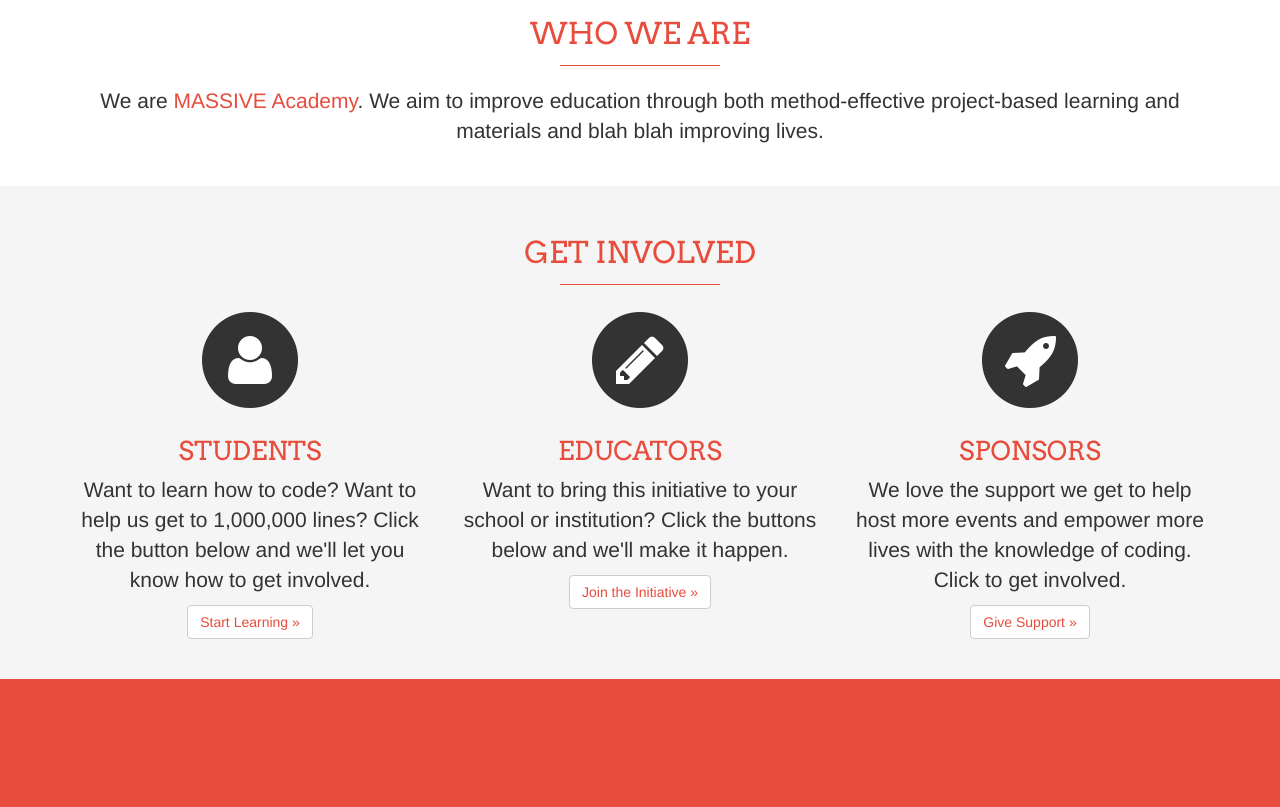
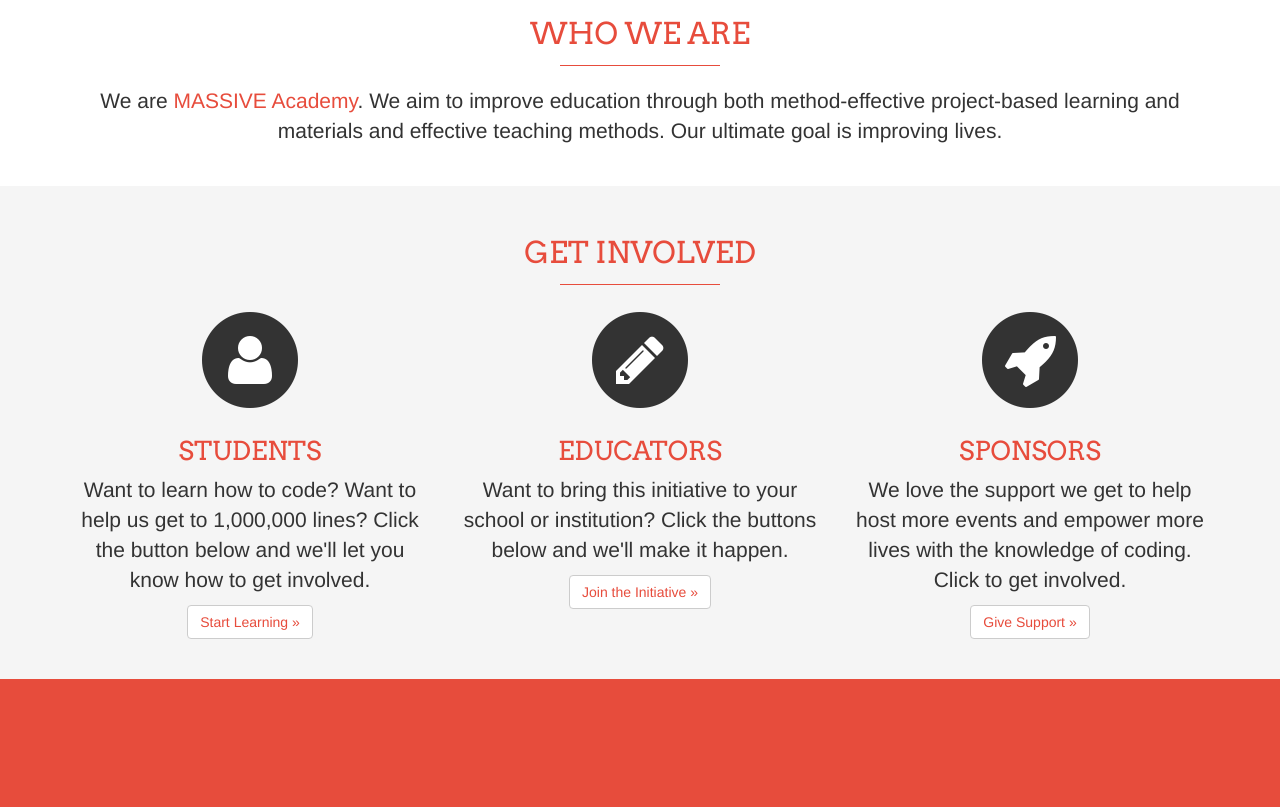
Before and after one commit to meganclancy/meganclancy.github.io, a plain HTML site: page index.html in a window 1280 px wide. Shown: the part 924-1731 px from the top of the page. Drawn offline with nearby package versions, Linux system fonts and the light colour scheme; a script that the page names is missing.

Commit message:
Changed the "We Are" paragraph

```diff
--- a/index.html
+++ b/index.html
@@ -70,7 +70,7 @@
         <img src='images/academy-brand-med.png' alt='Massive Academy' title='Massive'>
         <h2>Who We Are</h2>
         <hr>
-        <p>We are <a href="http://www.google.com" target="_blank">MASSIVE Academy</a>. We aim to improve education through both method-effective project-based learning and materials and blah blah improving lives.</p>
+        <p>We are <a href="http://www.google.com" target="_blank">MASSIVE Academy</a>. We aim to improve education through both method-effective project-based learning and materials and effective teaching methods. Our ultimate goal is improving lives.</p>
       </div>
     </div>
 
```
